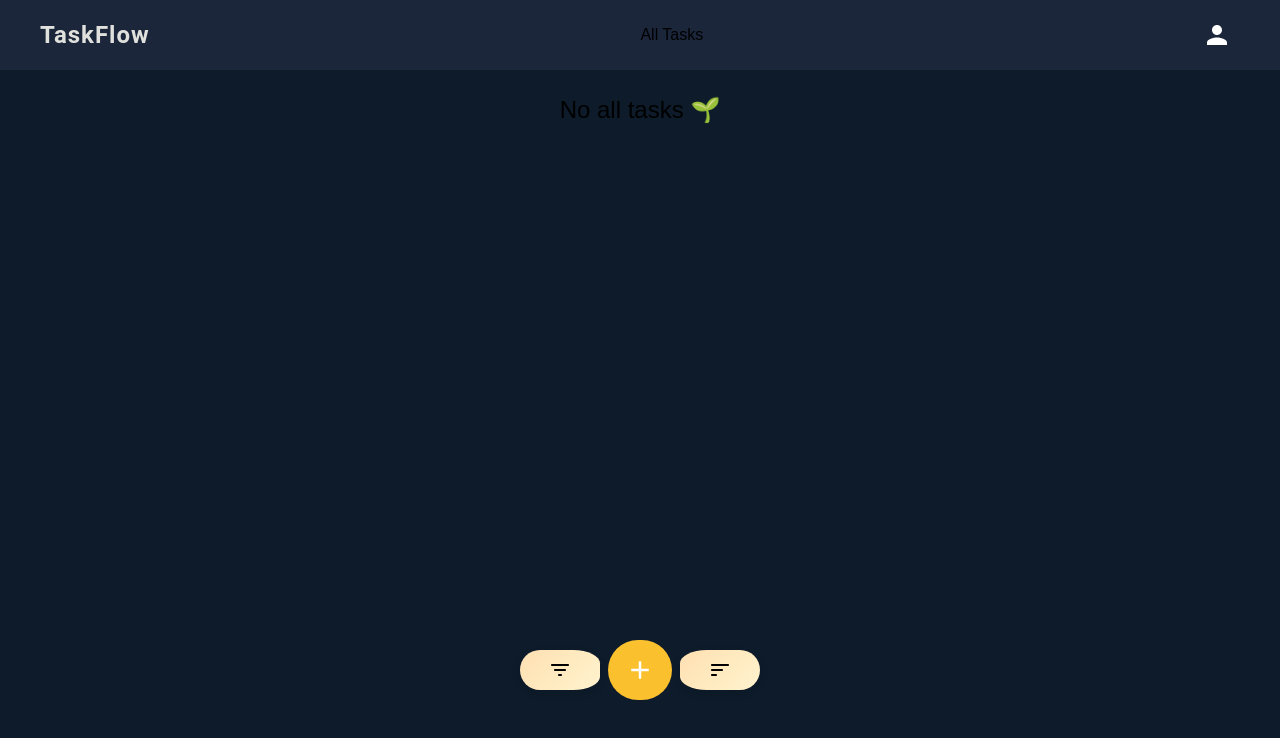
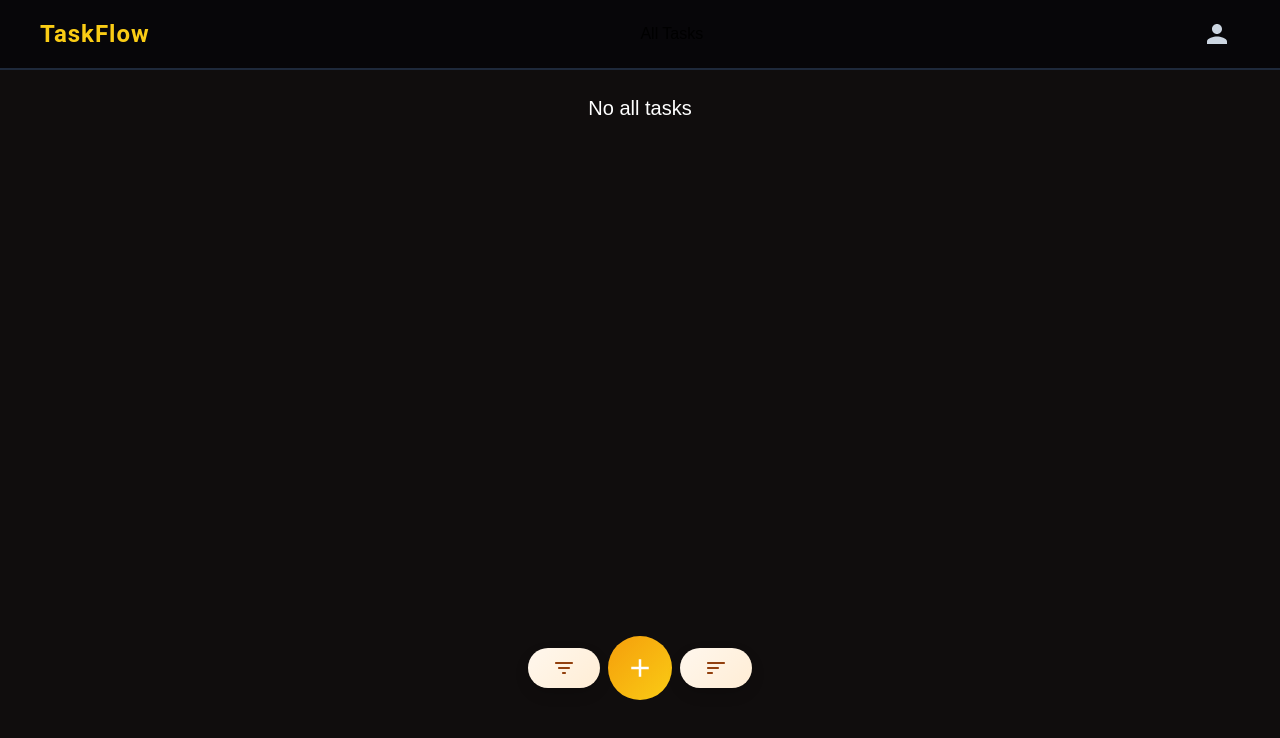
Before and after one commit to Deep-Debnath/workflow, a Next.js app: page / in a window 1280 px wide. Shown: the top 738 px of the page. Built offline with nearby package versions, Linux system fonts and the light colour scheme.

Commit message:
dark mode applied

```diff
--- a/package.json
+++ b/package.json
@@ -14,6 +14,7 @@
     "@mui/icons-material": "^7.3.4",
     "@mui/material": "^7.3.4",
     "@reduxjs/toolkit": "^2.9.1",
+    "firebase": "^12.8.0",
     "framer-motion": "^12.23.24",
     "next": "15.5.7",
     "react": "19.1.0",
--- a/q.js
+++ /dev/null
@@ -1,5 +0,0 @@
-const squier = (a) => {
-  return a * a;
-};
-
-console.log(squier())
--- /dev/null
+++ b/src/components/floatingButtons.jsx
@@ -0,0 +1,121 @@
+import { Add, FilterListRounded, SortRounded } from "@mui/icons-material";
+import { Box, Button, IconButton, Tooltip } from "@mui/material";
+
+export default function FloatingBtns({ handleFilter, handleSort, setOpen }) {
+  return (
+    <Box
+      sx={{
+        position: "absolute",
+        bottom: { xs: 60, sm: 100 },
+        left: 0,
+        right: 0,
+        display: "flex",
+        justifyContent: "center",
+        alignItems: "center",
+        gap: 1,
+        zIndex: 1,
+        pointerEvents: "none",
+      }}
+    >
+      <Tooltip title="filter" arrow placement="top">
+        <IconButton
+          onClick={handleFilter}
+          sx={{
+            pointerEvents: "auto",
+            scale:{xs:0.9,sm:1},
+            width: 72,
+            height: 40,
+            borderRadius: "999px",
+
+            color: "#92400E",
+
+            background: "linear-gradient(135deg, #FFF7ED, #FFEDD5)",
+
+            boxShadow: "0 6px 14px rgba(0,0,0,0.15)",
+
+            transition: "all 0.25s ease",
+
+            "&:hover": {
+              transform: "translateY(-2px) scale(1.05)",
+              boxShadow: "0 10px 22px rgba(0,0,0,0.25)",
+            },
+          }}
+        >
+          <FilterListRounded />
+        </IconButton>
+      </Tooltip>
+
+      <Button
+        onClick={() => setOpen(true)}
+        sx={{
+          pointerEvents: "auto",
+            scale:{xs:0.9,sm:1},
+
+          width: 64,
+          height: 64,
+          borderRadius: "50%",
+
+          color: "white",
+
+          background: "linear-gradient(135deg, #F59E0B, #FACC15)",
+
+          // boxShadow: "0 12px 30px rgba(250,204,21,0.55)",
+
+          transition: "all 0.3s ease",
+
+          "& .icon": {
+            display: "flex",
+            alignItems: "center",
+            justifyContent: "center",
+            transition: "transform 0.35s ease",
+          },
+
+          "&:hover": {
+            transform: "translateY(-4px) scale(1.08)",
+          },
+
+          "&:hover .icon": {
+            transform: "rotate(45deg) scale(1.1)",
+          },
+
+          "&:active": {
+            transform: "scale(0.95)",
+          },
+        }}
+      >
+        <Box className="icon">
+          <Add sx={{ fontSize: 30 }} />
+        </Box>
+      </Button>
+
+      <Tooltip title="sort" arrow placement="top">
+        <IconButton
+          onClick={handleSort}
+          sx={{
+            pointerEvents: "auto",
+            scale:{xs:0.9,sm:1},
+
+            width: 72,
+            height: 40,
+            borderRadius: "999px",
+
+            color: "#92400E",
+
+            background: "linear-gradient(135deg, #FFF7ED, #FFEDD5)",
+
+            boxShadow: "0 6px 14px rgba(0,0,0,0.15)",
+
+            transition: "all 0.25s ease",
+
+            "&:hover": {
+              transform: "translateY(-2px) scale(1.05)",
+              boxShadow: "0 10px 22px rgba(0,0,0,0.25)",
+            },
+          }}
+        >
+          <SortRounded />
+        </IconButton>
+      </Tooltip>
+    </Box>
+  );
+}
--- a/src/components/taskflow.jsx
+++ b/src/components/taskflow.jsx
@@ -1,18 +1,5 @@
-// components/TaskFlowApp.jsx
-import {
-  Container,
-  Typography,
-  Box,
-  IconButton,
-  Button,
-  Tooltip,
-} from "@mui/material";
-import {
-  Add,
-  FilterListRounded,
-  SortRounded,
-  Person,
-} from "@mui/icons-material";
+import { Typography, Box, IconButton, B } from "@mui/material";
+import { Person } from "@mui/icons-material";
 import { useEffect, useState } from "react";
 import { useDispatch, useSelector } from "react-redux";
 import {
@@ -25,6 +12,7 @@ import {
 import TaskModal from "./taskmodel";
 import TaskCard from "./taskcard";
 import { AnimatePresence, motion } from "framer-motion";
+import FloatingBtns from "./floatingButtons";
 
 export default function TaskFlowApp() {
   const [open, setOpen] = useState(false);
@@ -66,6 +54,7 @@ export default function TaskFlowApp() {
       description,
       complete: false,
       priority,
+      date: Date.now(),
     };
     dispatch(addtask(task));
     setTitle("");
@@ -96,13 +85,13 @@ export default function TaskFlowApp() {
         }}
       >
         <Box className="w-full h-full shadow-xl grid grid-rows-[70px_1fr]">
-          <div className="bg-[#1b263b] flex items-center justify-between shadow-md">
+          <div className="bg-[#070609] border-b-2 border-b-[#1E293B] flex items-center justify-between shadow-md">
             <Typography
               variant="h5"
               sx={{
                 ml: { sm: 5, xs: 3 },
-                fontWeight: 600,
-                color: "#e0e1dd",
+                fontWeight: 700,
+                color: "#FACC15",
                 letterSpacing: 1,
               }}
             >
@@ -125,12 +114,12 @@ export default function TaskFlowApp() {
               }}
             >
               <IconButton aria-label="auth">
-                <Person sx={{fontSize:30 , color:"white"}}/>
+                <Person sx={{ fontSize: 30, color: "#CBD5E1" }} />
               </IconButton>
             </Box>
           </div>
 
-          <div className="bg-[#0d1b2a] backdrop-blur-sm pt-2 overflow-y-auto relative">
+          <div className="bg-[#100D0D] backdrop-blur-sm pt-2 overflow-y-auto relative">
             <AnimatePresence>
               {filteredTasks.length > 0 ? (
                 filteredTasks.map((task) => (
@@ -149,93 +138,24 @@ export default function TaskFlowApp() {
               ) : (
                 <AnimatePresence mode="wait">
                   <motion.div
-                    className="text-center text-2xl relative top-4"
+                    className="text-center text-white sm:text-xl text-md relative top-4"
                     key={filterMode}
                     initial={{ y: 20, opacity: 0 }}
                     animate={{ y: 0, opacity: 1 }}
                     exit={{ y: 5, opacity: 0 }}
                   >
-                    No {getModeLabel().toLowerCase()} 🌱
+                    No {getModeLabel().toLowerCase()}
                   </motion.div>
                 </AnimatePresence>
               )}
             </AnimatePresence>
           </div>
 
-          <Box
-            sx={{
-              position: "absolute",
-              bottom: { xs: 60, sm: 100 },
-              left: 0,
-              right: 0,
-              display: "flex",
-              justifyContent: "center",
-              alignItems: "center",
-              gap: 1,
-              zIndex: 1,
-              pointerEvents: "none",
-            }}
-          >
-            <Tooltip title="filter" arrow placement="top">
-              <IconButton
-                onClick={handleFilter}
-                sx={{
-                  color: "black",
-                  width: 80,
-                  height: 40,
-                  borderTopLeftRadius: 30,
-                  borderBottomLeftRadius: 30,
-                  background: "linear-gradient(135deg, #ffe0b2, #fff3cd)",
-                  boxShadow: "0 3px 10px rgba(0,0,0,0.1)",
-                  "&:hover": { transform: "scale(1.05)" },
-                  pointerEvents: "auto",
-                }}
-              >
-                <FilterListRounded />
-              </IconButton>
-            </Tooltip>
-
-            <Button
-              onClick={() => setOpen(true)}
-              sx={{
-                width: 60,
-                height: 60,
-                borderRadius: "80px",
-                bgcolor: "#fbc02d",
-                color: "white",
-                pointerEvents: "auto",
-                "& .icon": {
-                  transition: "transform 0.3s ease",
-                },
-                "&:hover .icon": {
-                  transform: "rotate(45deg)",
-                },
-              }}
-            >
-              <Box className="icon">
-                <Add sx={{ fontSize: 30 }} />
-              </Box>
-            </Button>
-
-            <Tooltip title="sort" arrow placement="top">
-              <IconButton
-                onClick={handleSort}
-                sx={{
-                  color: "black",
-                  width: 80,
-                  height: 40,
-                  borderTopRightRadius: 30,
-                  borderBottomRightRadius: 30,
-                  background: "linear-gradient(135deg, #ffe0b2, #fff3cd)",
-                  boxShadow: "0 3px 10px rgba(0,0,0,0.1)",
-                  "&:hover": { transform: "scale(1.05)" },
-                  pointerEvents: "auto",
-                }}
-              >
-                <SortRounded />
-              </IconButton>
-            </Tooltip>
-          </Box>
+          <FloatingBtns
+            handleFilter={handleFilter}
+            handleSort={handleSort}
+            setOpen={setOpen}
+          />
         </Box>
       </Box>
 
--- a/src/redux/slices.jsx
+++ b/src/redux/slices.jsx
@@ -62,10 +62,10 @@ const taskSlice = createSlice({
     edittasks: (state, action) => {
       const { id, updates } = action.payload;
       state.allTasks = state.allTasks.map((task) =>
-        task.id === id ? { ...task, ...updates } : task,
+        task.id === id ? { ...task, ...updates, date: Date.now() } : task,
       );
       state.filteredTasks = state.filteredTasks.map((task) =>
-        task.id === id ? { ...task, ...updates } : task,
+        task.id === id ? { ...task, ...updates, date: Date.now() } : task,
       );
     },
   },
```
Also changed, not shown: src/components/taskcard.jsx (+138 -27 lines), 1 other file (tests, documents, lock files or other folders).
